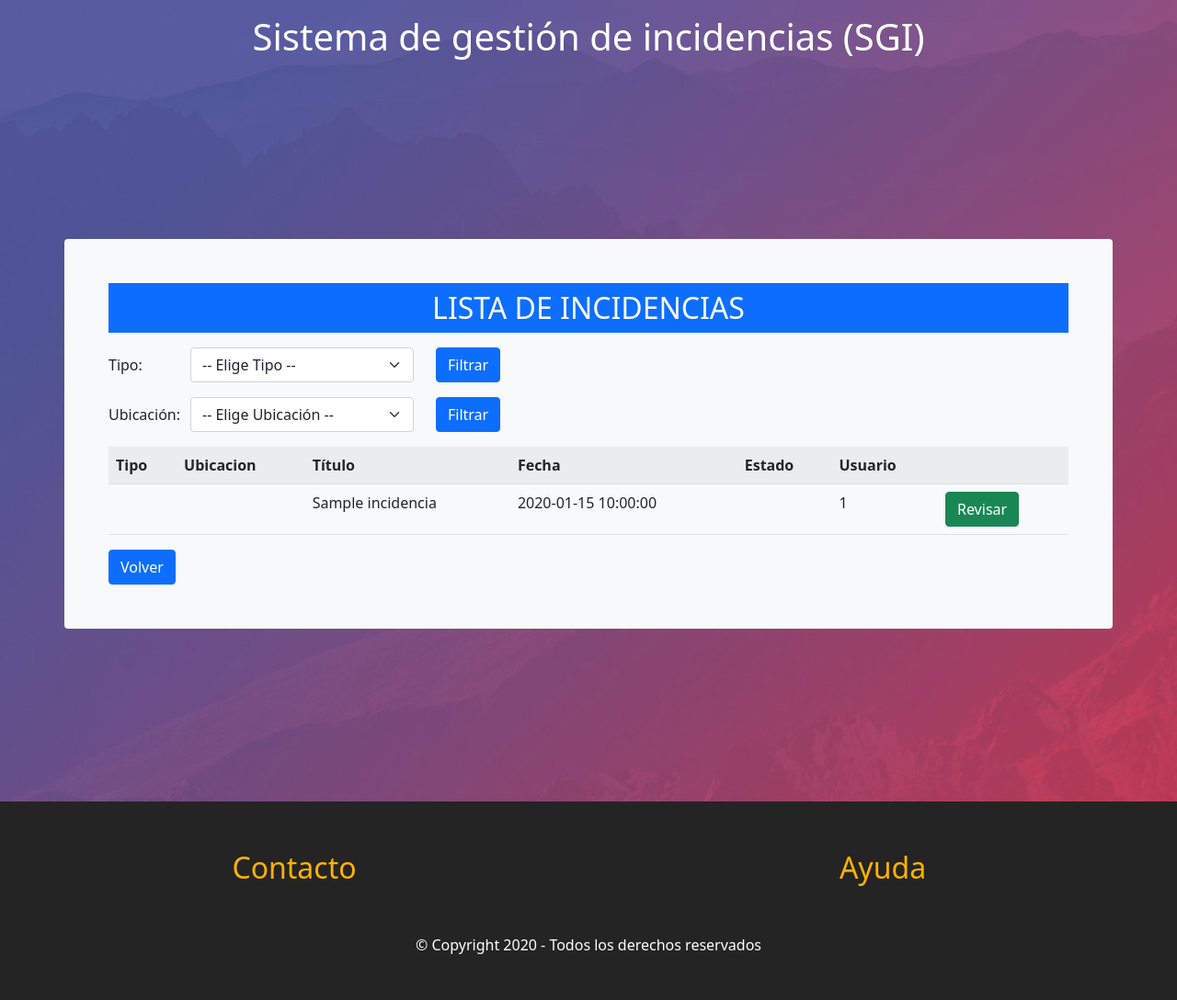
After one commit to alexlopezf198/ProyectoDAW, a PHP site: template View/incidencias.php in a window 1280 px wide. The commit adds this page. Shown: the whole page at 92% size. Run offline with PHP 8.4, Linux system fonts and the light colour scheme; the template is opened without the code that fills it: most values are stand-ins (such as "Sample title", 1, 10 or a date in 2020); data that the repository does not hold is empty.

Commit message:
Lista Incidencias funcional

```diff
--- /dev/null
+++ b/Controller/nuevaIncidencia.php
@@ -0,0 +1 @@
+<?php
--- a/Model/Tipo.php
+++ b/Model/Tipo.php
@@ -5,7 +5,7 @@ class Tipo{
     private $nombre;
     private $descripcion;
 
-    function __construct($id, $nombre, $descripcion) {
+    function __construct($id=0, $nombre="", $descripcion="") {
 
         $this->id = $id;
         $this->nombre = $nombre;
--- a/Model/Ubicacion.php
+++ b/Model/Ubicacion.php
@@ -5,7 +5,7 @@ class Ubicacion{
     private $nombre;
     private $descripcion;
 
-    function __construct($id, $nombre, $descripcion) {
+    function __construct($id=0, $nombre="", $descripcion="") {
 
         $this->id = $id;
         $this->nombre = $nombre;
--- a/Model/Usuario.php
+++ b/Model/Usuario.php
@@ -12,7 +12,7 @@ class Usuario{
     private $esTecnico;
     private $esAdmin;
 
-    function __construct($dni, $nombre, $apellidos, $email, $provincia, $localidad, $fechaNacimiento, $contrasenia, $esTecnico, $esAdmin) {
+    function __construct($dni="", $nombre="", $apellidos="", $email="", $provincia="", $localidad="", $fechaNacimiento="", $contrasenia="", $esTecnico=false, $esAdmin=false) {
 
         $this->dni = $dni;
         $this->nombre = $nombre;
--- /dev/null
+++ b/View/incidencias.php
@@ -0,0 +1,159 @@
+<!DOCTYPE html>
+<html lang="en">
+  <head>
+    <!-- Required meta tags -->
+    <meta charset="utf-8">
+    <meta name="viewport" content="width=device-width, initial-scale=1">
+
+    <!-- Bootstrap CSS -->
+    <link href="https://cdn.jsdelivr.net/npm/bootstrap@5.0.1/dist/css/bootstrap.min.css" rel="stylesheet" integrity="sha384-+0n0xVW2eSR5OomGNYDnhzAbDsOXxcvSN1TPprVMTNDbiYZCxYbOOl7+AMvyTG2x" crossorigin="anonymous">
+    <link rel="stylesheet" href="../View/css/estilos.css">
+    <script src="../View/css/jquery-3.6.0.min.js"></script>
+    <title>Sistema de gestión de incidencias</title>
+  </head>
+  <body class="h-100">
+
+            <!-- Banner y logos -->
+
+            <header class="container logos-menu mt-3">
+
+                    <h1>Sistema de gestión de incidencias (SGI)</h1>
+
+            </header>
+
+            <!-- Listado de incidencias -->
+
+            <div class="container h-100">
+            <div class="row h-100 justify-content-center align-items-center">
+
+                <div class="col-12 bg-light p-5 rounded">
+
+                    <h2 class="text-center bg-primary text-light text-uppercase py-2">Lista de incidencias</h2>
+
+                    <form action="" method="post">
+                        <div class="row mt-3 mb-3">
+                            <label for="tipo" class="col-sm-1 col-form-label">Tipo: </label>
+                            <div class="col-3">
+                                <select required id="tipo" name="tipo" class="form-select">
+                                    <option value="">-- Elige Tipo --</option>
+                                </select>
+                            </div>
+                            <div class="col">
+                            <input type="submit" class="btn btn-primary" value="Filtrar">
+                            </div>
+                        </div>
+                    </form>
+
+                    <form action="" method="post">
+                        <div class="row mt-3 mb-3">
+                            <label for="ubicacion" class="col-sm-1 col-form-label">Ubicación: </label>
+                            <div class="col-3">
+                                <select required id="ubicacion" name="ubicacion" class="form-select">
+                                    <option value="">-- Elige Ubicación --</option>
+                                </select>
+                            </div>
+                            <div class="col">
+                            <input type="submit" class="btn btn-primary" value="Filtrar">
+                            </div>
+                        </div>
+                    </form>
+
+                    <table class="table table-striped">
+                        <tr>
+                        <th>Tipo</th><th>Ubicacion</th><th>Título</th><th>Fecha</th><th>Estado</th><th>Usuario</th><th></th>
+                        </tr>
+
+                        <?php
+                        foreach ($data['incidencias'] as $incidencia) {
+
+                            if ($incidencia->getEstado()==0) {
+                                $incidenciaTexto = "Pendiente";
+                            } else if ($incidencia->getEstado()==1) {
+                                $incidenciaTexto = "En proceso";
+                            } else if ($incidencia->getEstado()==2) {
+                                $incidenciaTexto = "Finalizado";
+                            }
+
+                            $tipo = Tipo::getTipoById($incidencia->getId_tipo());
+                            $tipoTexto = $tipo->getNombre();
+                            $ubicacion = Ubicacion::getUbicacionById($incidencia->getId_ubicacion());
+                            $ubicacionTexto = $ubicacion->getNombre();
+
+                        ?>
+                        <tr>
+                            <td><?=$tipoTexto?></td><td><?=$ubicacionTexto?></td><td><?=$incidencia->getTitulo()?></td></td><td><?=$incidencia->getFecha()?></td><td><?=$incidenciaTexto?></td><td><?=$incidencia->getId_usuario()?></td>
+                            <td>
+
+                            <form action="" method="post" id="myForm">
+                                <input type="hidden" name="titulo" value="<?=$incidencia->getTitulo()?>">
+                                <input type="hidden" name="descripcion" value="<?=$incidencia->getDescripcion()?>">
+                                <input type="submit" class="btn btn-success" value="Revisar">
+                            </form>
+
+                            </td>
+                        </tr>
+                        <?php
+                        }
+                        ?>
+
+                    </table>
+                    <button type="button" class="btn btn-primary" data-bs-toggle="modal" onclick="window.location.href='../index.php'">Volver</button>
+
+                </div>
+
+            </div>
+            </div>
+
+            <!-- Footer -->
+
+            <footer class="container-fluid text-white elfooter">
+                <div class="row align-items-center justify-content-center text-center">
+                    <div class="col-sm-12 col-md-6 mt-5 text-warning">
+                        <a href="#">Contacto</a>
+                    </div>
+                    <div class="col-sm-12 col-md-6 mt-5 text-warning">
+                        <a href="#">Ayuda</a>
+                    </div>
+                </div>
+                <div class="row">
+                    <div class="col-12 text-center">
+                        <br>
+                        <br>
+                        &copy; Copyright 2020 - Todos los derechos reservados
+                        <br>
+                        <br>
+                        <br>
+                    </div>
+                </div>
+            </footer>
+
+            <!-- Modal de revisión de incidencias -->
+            <div class="modal fade" id="myModal" data-bs-backdrop="static" data-bs-keyboard="false" tabindex="-1" aria-labelledby="revisionIncidenciaLabel" aria-hidden="true">
+                <div class="modal-dialog modal-dialog-centered modal-dialog-scrollable">
+                    <div class="modal-content">
+                        <div class="modal-header">
+                            <h5 class="modal-title" id="exampleModalLabel"><?php if(isset($_POST['titulo'])) { echo $_POST['titulo']; } ?></h5>
+                            <button type="button" class="btn-close" data-bs-dismiss="modal" aria-label="Close"></button>
+                        </div>
+                        <div class="modal-body">
+                            <?php if(isset($_POST['titulo'])) { echo $_POST['descripcion']; } ?>
+                        </div>
+                        <div class="modal-footer">
+                            <button type="button" class="btn btn-secondary" data-bs-dismiss="modal">Cerrar</button>
+                        </div>
+                    </div>
+                </div>
+            </div>
+
+            <script src="https://cdn.jsdelivr.net/npm/bootstrap@5.0.1/dist/js/bootstrap.bundle.min.js" integrity="sha384-gtEjrD/SeCtmISkJkNUaaKMoLD0//ElJ19smozuHV6z3Iehds+3Ulb9Bn9Plx0x4" crossorigin="anonymous"></script>
+            <?php if (isset($_POST['titulo'])): ?>
+            <script>
+                $(document).ready(function(){
+                    $('#myModal').modal('show');
+                    e.preventDefault();
+                });
+            </script>
+            <?php endif ?>
+
+  </body>
+</html>
--- a/View/registro.php
+++ b/View/registro.php
@@ -123,7 +123,7 @@
                     <form action="#" method="post" id="myForm">
                         <div class="mb-3">
                             <label for="dni" class="form-label">DNI: </label>
-                            <input type="text" id="dni" name="dni" class="form-control <?php if (isset($dni_error)): ?> is-invalid <?php endif ?>" required placeholder="Escriba su DNI">
+                            <input type="text" id="dni" name="dni" class="form-control <?php if (isset($dni_error)): ?> is-invalid <?php endif ?>" required placeholder="Escriba su DNI" pattern="[0-9]{8}[A-Za-z]{1}" title="Debe poner 8 números y una letra">
                                 <?php if (isset($dni_error)): ?>
                                     <div class="invalid-feedback">
                                         <?php echo $dni_error; ?>
@@ -252,7 +252,7 @@
 
             <!-- Modal HTML -->
             <div id="myModal" class="modal fade">
-                <div class="modal-dialog modal-confirm">
+                <div class="modal-dialog modal-dialog-centered modal-confirm">
                     <div class="modal-content">
                         <div class="modal-header justify-content-center">
                             <div class="icon-box">
```
Also changed, not shown: Controller/index.php (+9 -0 lines), Controller/listarIncidencias.php (added, +22 -0 lines), Model/Incidencia.php (+82 -7 lines), View/cliente.php (+70 -9 lines).
